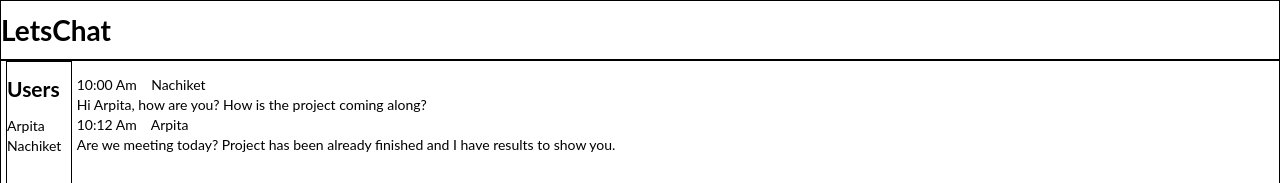
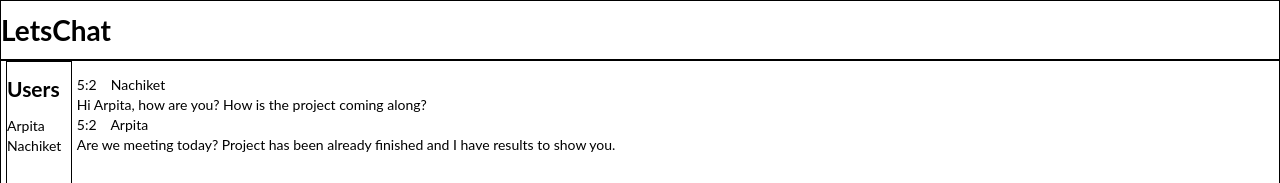
Before and after one commit to ap104826/lets-chat, a React (Create React App) app: page /rooms/1 in a window 1280 px wide. Shown: the top 183 px of the page. Built offline with nearby package versions, Linux system fonts and the light colour scheme.

Commit message:
updated time, fixed errors

```diff
--- a/src/App.js
+++ b/src/App.js
@@ -25,21 +25,21 @@ class App extends Component {
     }],
     messages: [{
       message: 'Hi Arpita, how are you? How is the project coming along?',
-      time: '10:00 Am',
+      time: new Date(),
       user: 'Nachiket',
       room_id: 1
     }, {
       message: 'Are we meeting today? Project has been already finished and I have results to show you.',
-      time: '10:12 Am',
+      time: new Date(),
       user: 'Arpita',
       room_id: 1
     }, {
-      time: '10:14 Am',
+      time: new Date(),
       user: 'Nachiket',
       message: 'Well I am not sure. The rest of the team is not here yet. Maybe in an hour or so? Have you faced any problems at the last phase of the project?',
       room_id: 2
     }, {
-      time: '10:20 Am',
+      time: new Date(),
       user: 'Arpita',
       message: 'Actually everything was fine. I am very excited to show this to our team.',
       room_id: 2
--- a/src/Room.js
+++ b/src/Room.js
@@ -29,12 +29,12 @@ export default class Room extends Component {
         const message = {
             message: messageName,
             user: 'Nachiket',
-            time: '10:00am',
+            time: new Date(),
             room_id: parseInt(room_id)
         }
 
         this.context.addMessage(message)
-
+        form['message-to-send'].value = ''
     }
 
     render() {
@@ -75,8 +75,9 @@ export default class Room extends Component {
                             <ul>
                                 {messagesForRoom.map((message, index) => <li key={index}>
                                     <div className="message-data align-right">
-                                        <span className="message-data-time">{message.time}</span> &nbsp; &nbsp;
+                                        <span className="message-data-time">{message.time.getHours()}:{message.time.getMinutes()}</span> &nbsp; &nbsp;
               <span className="message-data-name">{message.user}</span>
+
                                     </div>
                                     <div className="message other-message float-right">
                                         {message.message}
--- a/src/Rooms.js
+++ b/src/Rooms.js
@@ -4,14 +4,14 @@ export default class Room extends Component {
     render() {
         return (
             <div>
-                <a class="LeaveRoom_button" type="button" href="/Leave Room">Logout</a>
+                <a className="LeaveRoom_button" type="button" href="/Leave Room">Logout</a>
                 <div>
                     <input type="text" className="input-box" placeholder="Type a new Room" />
 
                     <button type="button" className="signup-btn">Create</button>
-                  <hr/>
+                    <hr />
                     <form>
-                        <label for="rooms">Choose a Room:</label>
+                        <label htmlFor="rooms">Choose a Room:</label>
                         <br></br>
                         <select name="rooms" id="room">
                             <option value="travel">Travel</option>
@@ -19,13 +19,13 @@ export default class Room extends Component {
                             <option value="Homes">Homes</option>
                             <option value="Gardening">Gardening</option>
                         </select>
-                            <input type="submit" value="Submit"/>
-                        </form>
+                        <input type="submit" value="Submit" />
+                    </form>
 
                 </div>
 
             </div>
         )
 
-        }
-        }
+    }
+}
```
